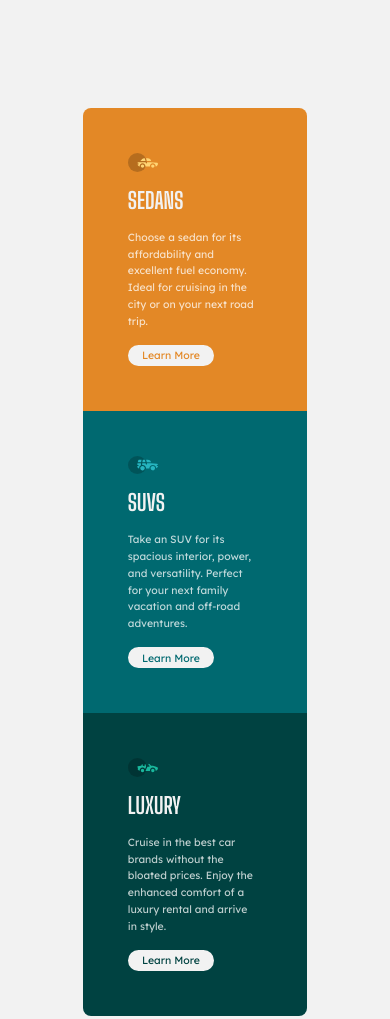
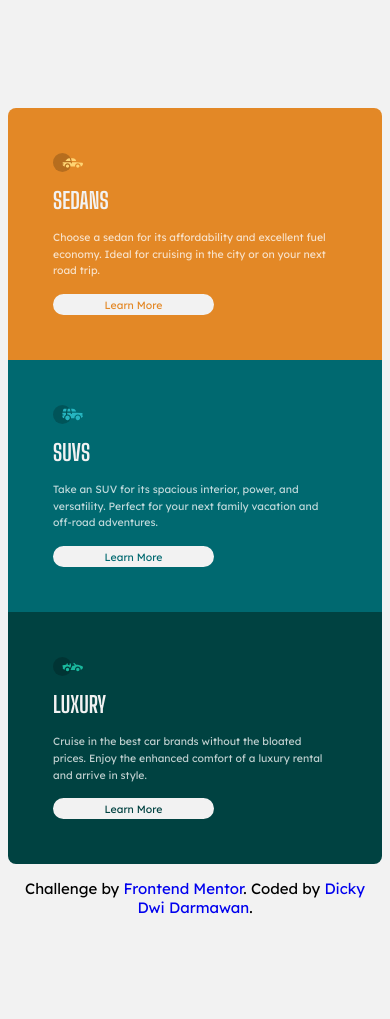
Before and after one commit to ddky16/3-column-preview-card-component, a plain HTML site: page index.html in a window 390 px wide. Shown: the top 1019 px of the page. After the commit the page ends 960 px from the top, so only its background shows below. Drawn offline with Linux system fonts and the light colour scheme.

Commit message:
update responsive Design

```diff
--- a/style.css
+++ b/style.css
@@ -18,7 +18,7 @@ body {
 }
 
 section {
-  width: 60%;
+  width: 70%;
   margin: 100px auto 0 auto;
 }
 
@@ -124,9 +124,10 @@ li:nth-child(3) a:hover {
   padding: 0;
 }
 
-@media (max-width: 1320px) {
+@media (max-width: 1000px) {
   section {
     height: 100vh;
+    width: 90%;
   }
   ul {
     display: flex;
@@ -134,9 +135,10 @@ li:nth-child(3) a:hover {
   }
 }
 
-@media (max-width: 475px) {
+@media (max-width: 500px) {
   section {
     height: 100vh;
+    width: 100%;
   }
 
   img {
```
